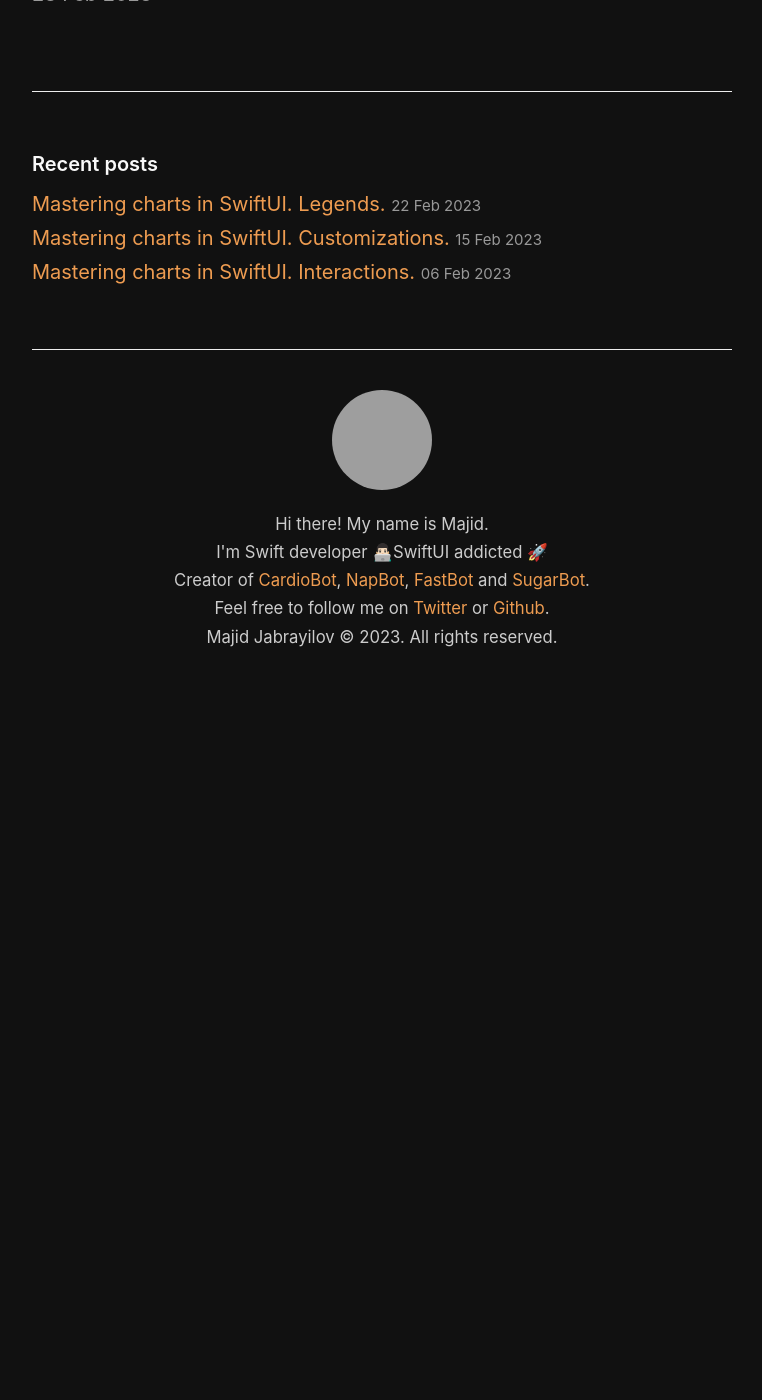
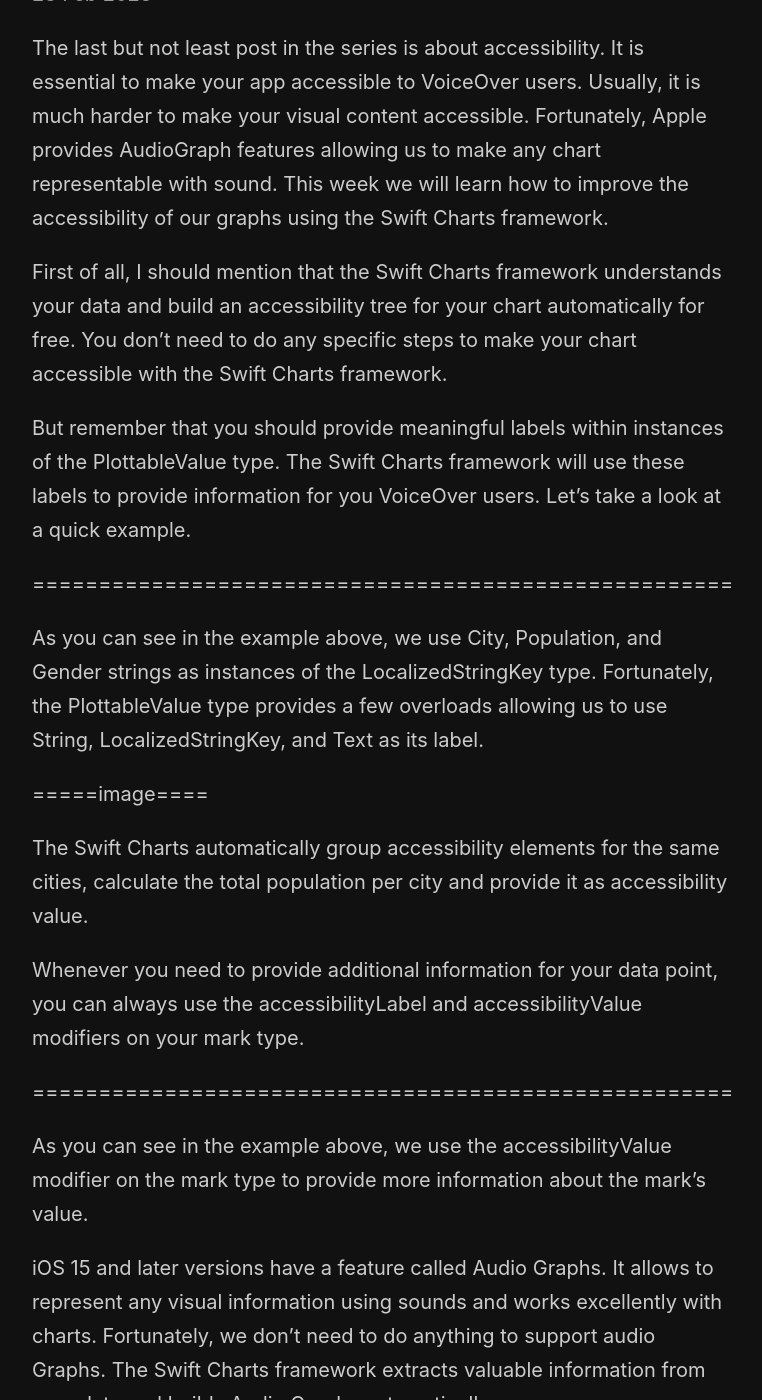
Before and after one commit to mecid/mecid.github.io, a Jekyll site: the page built from _posts/2023-02-28-mastering-charts-in-swiftui-accessibility.md, in a window 1280 px wide and 1400 px high, scrolled down 245 px, cut to the strip 0-1400 px from the top of the window. Shown: the whole strip, without its empty margins (258-1020 px from the left). Built offline with Jekyll 4.4.1, drawn with Linux system fonts in a browser that asks for light colours; before the commit the page ends 936 px from its top, so only the background shows below that; some of the changed text lies outside the part shown; grey boxes are pictures that could not be loaded.

Commit message:
chart accessibility post content added

```diff
--- a/_posts/2023-02-28-mastering-charts-in-swiftui-accessibility.md
+++ b/_posts/2023-02-28-mastering-charts-in-swiftui-accessibility.md
@@ -2,3 +2,31 @@
 title: Mastering charts in SwiftUI. Accessibility.
 layout: post
 ---
+
+The last but not least post in the series is about accessibility. It is essential to make your app accessible to VoiceOver users. Usually, it is much harder to make your visual content accessible. Fortunately, Apple provides AudioGraph features allowing us to make any chart representable with sound. This week we will learn how to improve the accessibility of our graphs using the Swift Charts framework.
+
+First of all, I should mention that the Swift Charts framework understands your data and build an accessibility tree for your chart automatically for free. You don't need to do any specific steps to make your chart accessible with the Swift Charts framework.
+
+But remember that you should provide meaningful labels within instances of the PlottableValue type. The Swift Charts framework will use these labels to provide information for you VoiceOver users. Let's take a look at a quick example.
+
+=====================================================
+
+As you can see in the example above, we use City, Population, and Gender strings as instances of the LocalizedStringKey type. Fortunately, the PlottableValue type provides a few overloads allowing us to use String, LocalizedStringKey, and Text as its label.
+
+=====image====
+
+The Swift Charts automatically group accessibility elements for the same cities, calculate the total population per city and provide it as accessibility value.
+
+Whenever you need to provide additional information for your data point, you can always use the accessibilityLabel and accessibilityValue modifiers on your mark type.
+
+=====================================================
+
+As you can see in the example above, we use the accessibilityValue modifier on the mark type to provide more information about the mark's value.
+
+iOS 15 and later versions have a feature called Audio Graphs. It allows to represent any visual information using sounds and works excellently with charts. Fortunately, we don't need to do anything to support audio Graphs. The Swift Charts framework extracts valuable information from your data and builds Audio Graphs automatically.
+
+Audio graphs are available via the rotors menu. To use the rotor, rotate two fingers on your iOS device's screen as if you're turning a dial. VoiceOver will say the first rotor option. Keep rotating your fingers to hear more options. Lift your fingers to choose audio graphs. Then flick your finger up or down on the screen to navigate to chart details and double-tap to select it.
+
+=======image======
+
+As you can see, the Swift Charts framework understands your data series, builds summary and statistics from your data, and displays it in the audio graph menu automatically.
```
